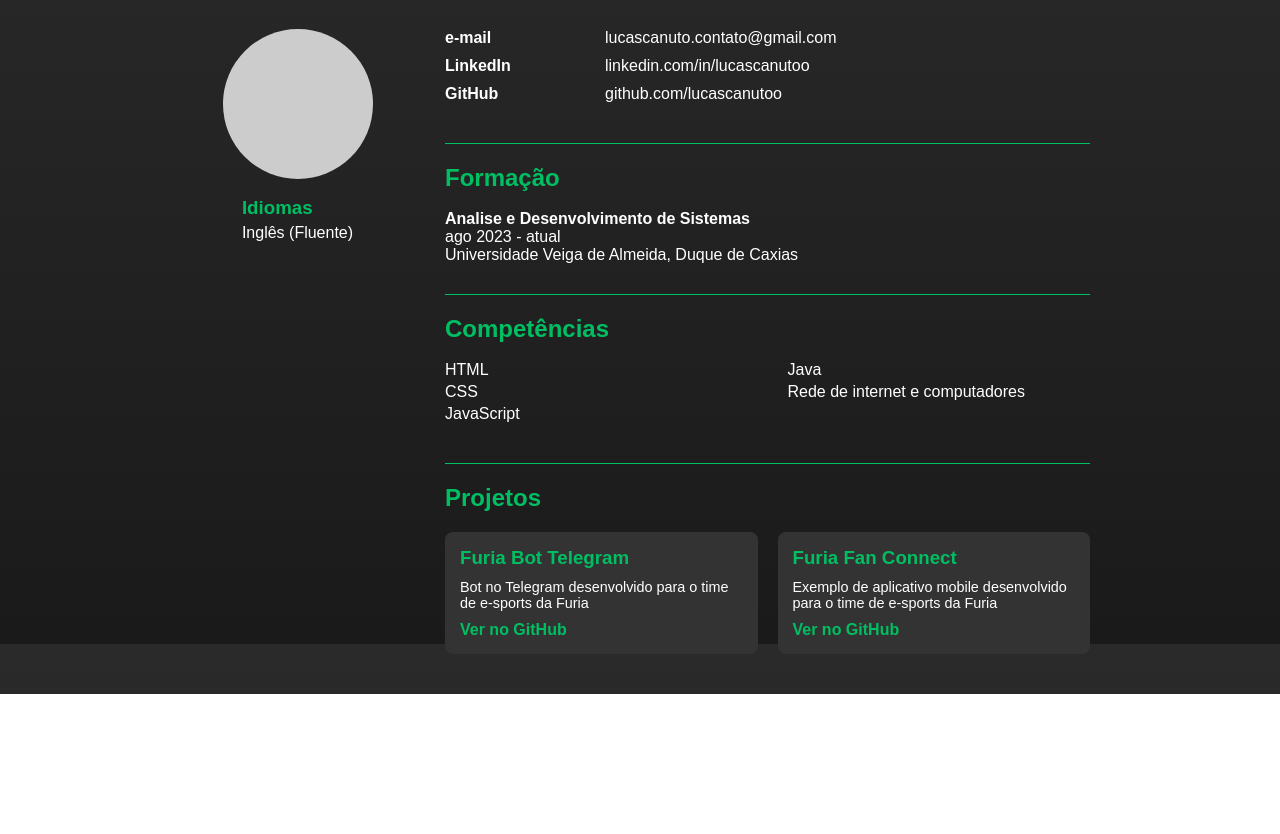
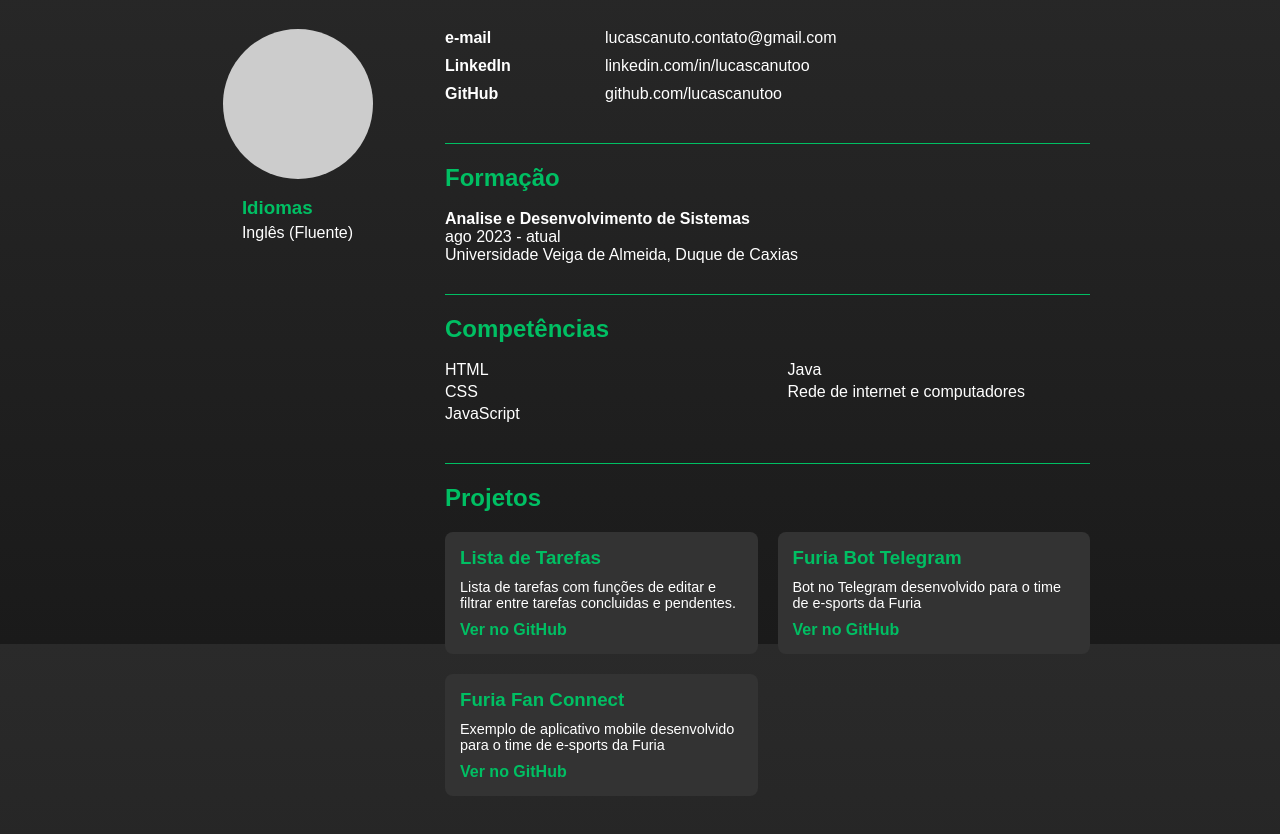
Before and after one commit to lucascanutoo/portfolio-lucas, a plain HTML site: page index.html in a window 1280 px wide. Shown: the part 156-990 px from the top of the page. Before the commit the page ends 850 px from the top, so only its background shows below. Drawn offline with Linux system fonts and the light colour scheme.

Commit message:
adicionado lista de tarefas a projetos

```diff
--- a/index.html
+++ b/index.html
@@ -57,6 +57,11 @@
       <h2>Projetos</h2>
       <div class="projetos-grid">
         <div class="projeto">
+            <h3>Lista de Tarefas</h3>
+            <p>Lista de tarefas com funções de editar e filtrar entre tarefas concluidas e pendentes.</p>
+            <a href="https://github.com/lucascanutoo/lista-de-tarefas" target="_blank">Ver no GitHub</a>
+        </div>
+        <div class="projeto">
             <h3>Furia Bot Telegram</h3>
             <p>Bot no Telegram desenvolvido para o time de e-sports da Furia</p>
             <a href="https://github.com/lucascanutoo/furia-bot-telegram" target="_blank">Ver no GitHub</a>
```
